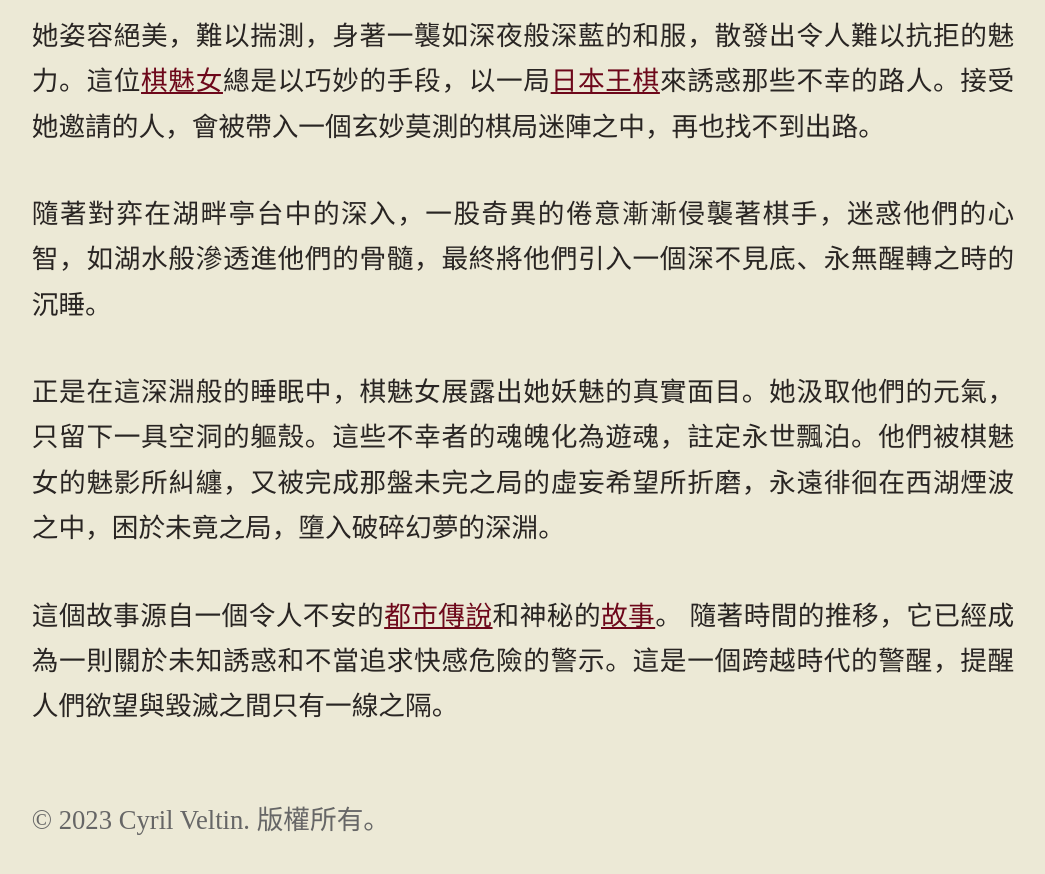
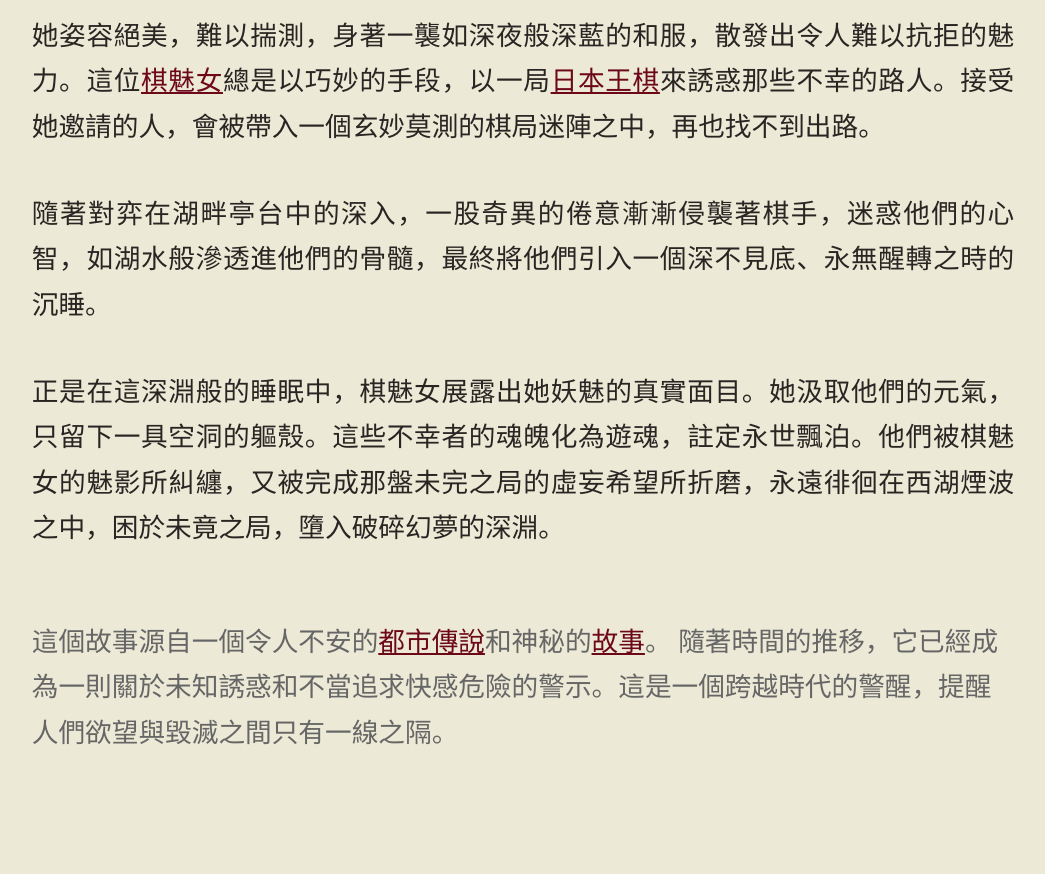
Before and after one commit to komayo-page/komayo.zh, a plain HTML site: page index.html in a window 1280 px wide. Shown: the part 1450-2324 px from the top of the page, without its empty margins (117-1162 px from the left). After the commit the page ends 2264 px from the top, so only its background shows below. Drawn offline with Linux system fonts and the light colour scheme.

Commit message:
refactor: move conclusion paragraph to footer

```diff
--- a/index.html
+++ b/index.html
@@ -216,18 +216,13 @@
         <p>
           正是在這深淵般的睡眠中，棋魅女展露出她妖魅的真實面目。她汲取他們的元氣，只留下一具空洞的軀殼。這些不幸者的魂魄化為遊魂，註定永世飄泊。他們被棋魅女的魅影所糾纏，又被完成那盤未完之局的虛妄希望所折磨，永遠徘徊在西湖煙波之中，困於未竟之局，墮入破碎幻夢的深淵。
         </p>
-
-        <p>
-          這個故事源自一個令人不安的<a href="/dushi-chuanshuo/" title="一場在網咖中的致命邂逅" itemprop="isBasedOn" itemscope itemtype="https://schema.org/ShortStory"><span itemprop="name">都市傳說</span></a>和神秘的<a href="/gushi/" title="更多關於棋魅女的故事" itemprop="hasPart" itemscope itemtype="https://schema.org/BookSeries"><span itemprop="name">故事</span></a>。
-          隨著時間的推移，它已經成為一則關於未知誘惑和不當追求快感危險的警示。這是一個跨越時代的警醒，提醒人們欲望與毀滅之間只有一線之隔。
-        </p>
       </article>
     </main>
 
     <footer>
       <p>
-        &copy; 2023 Cyril Veltin.
-        版權所有。
+        這個故事源自一個令人不安的<a href="/dushi-chuanshuo/" title="一場在網咖中的致命邂逅" itemprop="isBasedOn" itemscope itemtype="https://schema.org/ShortStory"><span itemprop="name">都市傳說</span></a>和神秘的<a href="/gushi/" title="更多關於棋魅女的故事" itemprop="hasPart" itemscope itemtype="https://schema.org/BookSeries"><span itemprop="name">故事</span></a>。
+        隨著時間的推移，它已經成為一則關於未知誘惑和不當追求快感危險的警示。這是一個跨越時代的警醒，提醒人們欲望與毀滅之間只有一線之隔。
       </p>
     </footer>
   </body>
```
